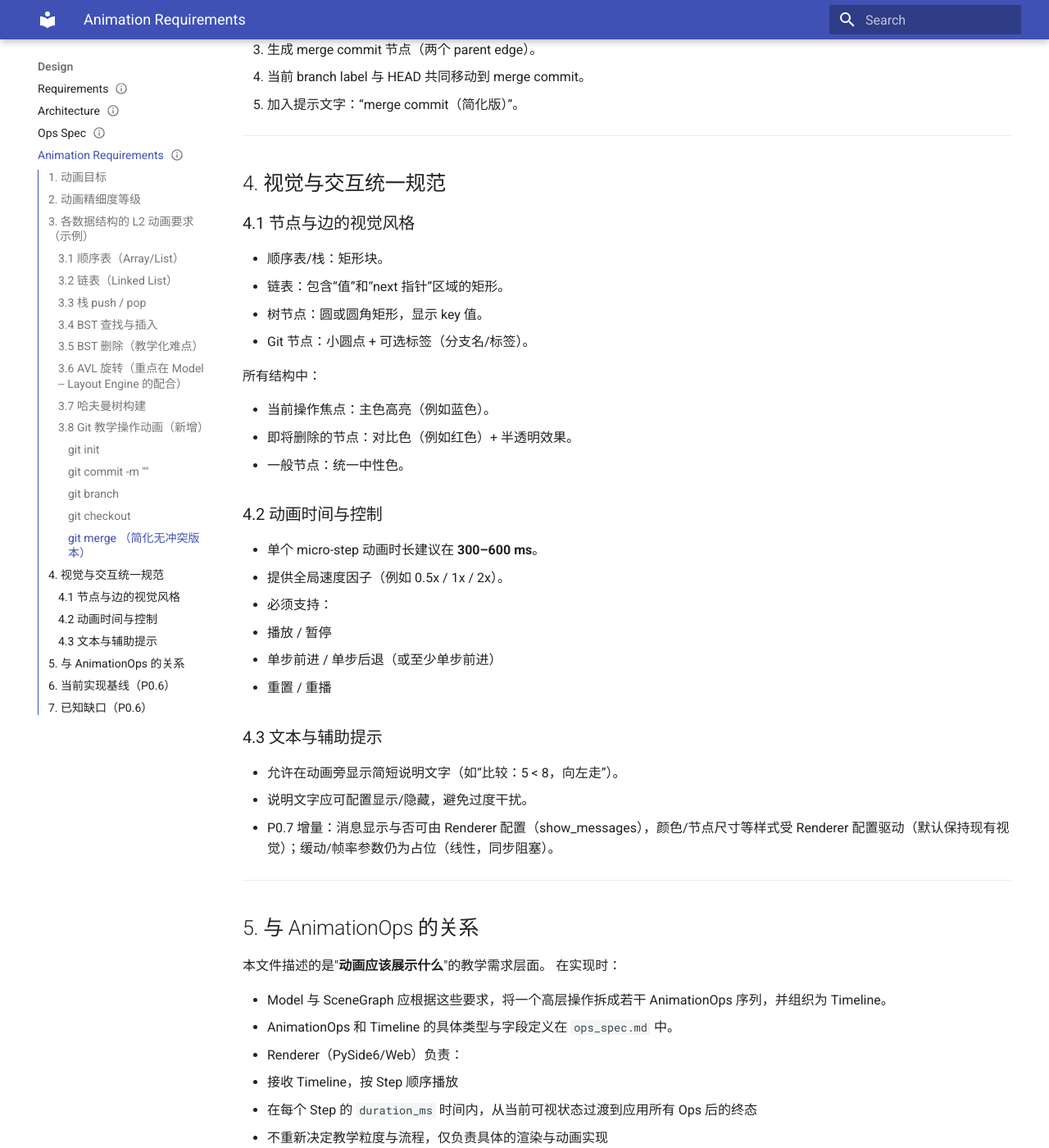
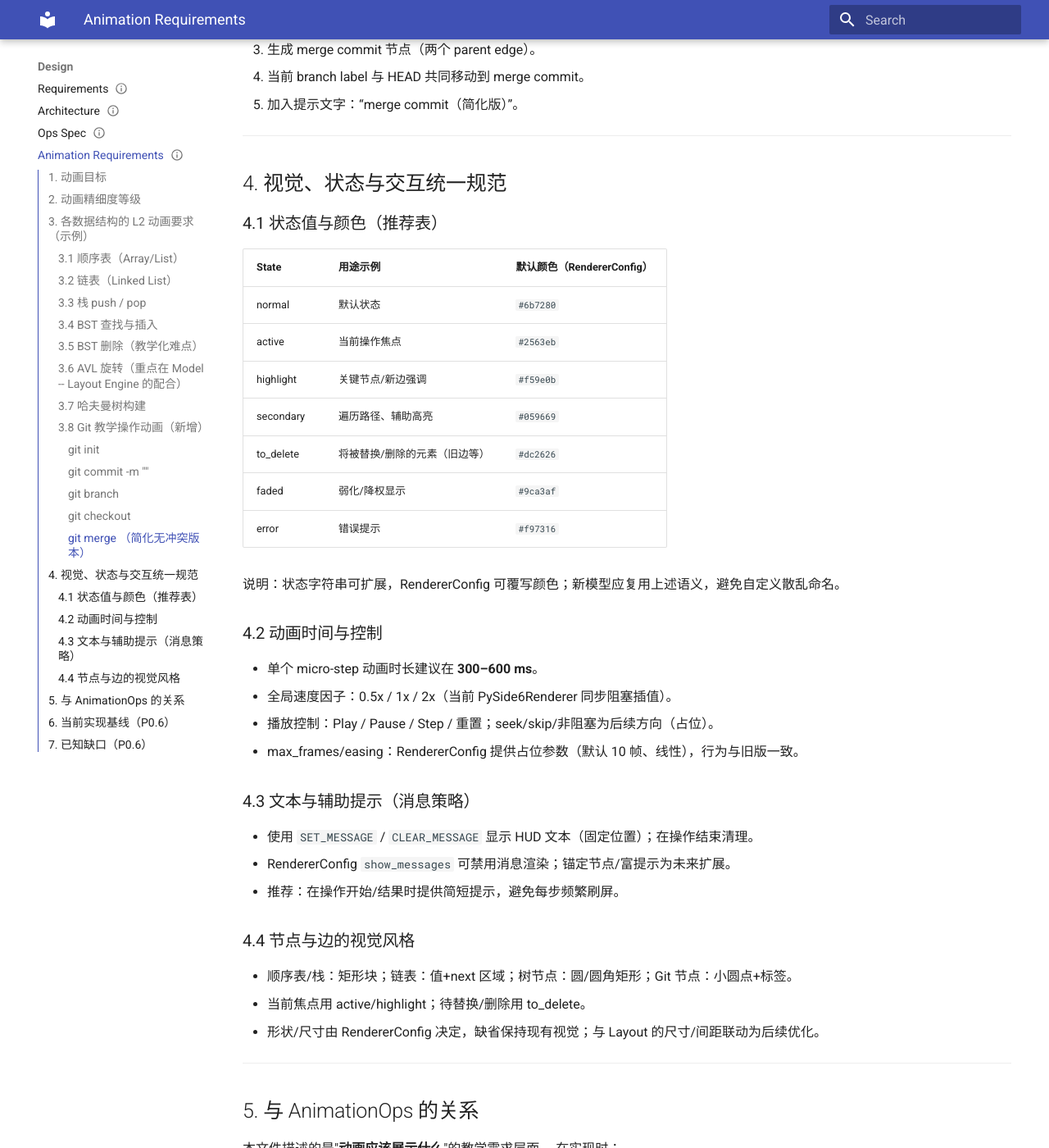
Before and after one commit to elecdot/ds-vis, an MkDocs documentation site: the page built from docs/design/animation.md, in a window 1280 px wide and 1400 px high, scrolled down 4498 px. Shown: the whole window at 82% size. Built offline with MkDocs 1.6.1 and Material for MkDocs 9.7.7, drawn with Linux system fonts in a browser that asks for light colours.

Commit message:
docs: sync documentation for Milestone 3
- Update animation.md to v0.7
  - Add state and color tables
  - Document messaging strategy
  - Add config placeholders
  - Keep current behavior and mark future items

- Update model.md to v0.4
  - Add new model development guide template
  - Cover states, messages, micro-steps, IDs
  - Include testing recommendations
  - Keep ListModel notes
  - Update version and front matter

- Sync index.md registry
  - Align animation and model versions

```diff
--- a/docs/design/animation.md
+++ b/docs/design/animation.md
@@ -161,35 +161,40 @@ L3 作为扩展方向，不纳入当前课程设计必做范围。
 
 ---
 
-## 4. 视觉与交互统一规范
+## 4. 视觉、状态与交互统一规范
 
-### 4.1 节点与边的视觉风格
+### 4.1 状态值与颜色（推荐表）
 
-- 顺序表/栈：矩形块。
-- 链表：包含“值”和“next 指针”区域的矩形。
-- 树节点：圆或圆角矩形，显示 key 值。
-- Git 节点：小圆点 + 可选标签（分支名/标签）。
+| State       | 用途示例                          | 默认颜色（RendererConfig） |
+| ----------- | --------------------------------- | ------------------------- |
+| normal      | 默认状态                          | `#6b7280`                 |
+| active      | 当前操作焦点                      | `#2563eb`                 |
+| highlight   | 关键节点/新边强调                 | `#f59e0b`                 |
+| secondary   | 遍历路径、辅助高亮                | `#059669`                 |
+| to_delete   | 将被替换/删除的元素（旧边等）    | `#dc2626`                 |
+| faded       | 弱化/降权显示                     | `#9ca3af`                 |
+| error       | 错误提示                          | `#f97316`                 |
 
-所有结构中：
-
-- 当前操作焦点：主色高亮（例如蓝色）。
-- 即将删除的节点：对比色（例如红色）+ 半透明效果。
-- 一般节点：统一中性色。
+说明：状态字符串可扩展，RendererConfig 可覆写颜色；新模型应复用上述语义，避免自定义散乱命名。
 
 ### 4.2 动画时间与控制
 
 - 单个 micro-step 动画时长建议在 **300–600 ms**。
-- 提供全局速度因子（例如 0.5x / 1x / 2x）。
-- 必须支持：
-  - 播放 / 暂停
-  - 单步前进 / 单步后退（或至少单步前进）
-  - 重置 / 重播
+- 全局速度因子：0.5x / 1x / 2x（当前 PySide6Renderer 同步阻塞插值）。
+- 播放控制：Play / Pause / Step / 重置；seek/skip/非阻塞为后续方向（占位）。
+- max_frames/easing：RendererConfig 提供占位参数（默认 10 帧、线性），行为与旧版一致。
 
-### 4.3 文本与辅助提示
+### 4.3 文本与辅助提示（消息策略）
 
-- 允许在动画旁显示简短说明文字（如“比较：5 < 8，向左走”）。
-- 说明文字应可配置显示/隐藏，避免过度干扰。
-- P0.7 增量：消息显示与否可由 Renderer 配置（show_messages），颜色/节点尺寸等样式受 Renderer 配置驱动（默认保持现有视觉）；缓动/帧率参数仍为占位（线性，同步阻塞）。
+- 使用 `SET_MESSAGE` / `CLEAR_MESSAGE` 显示 HUD 文本（固定位置）；在操作结束清理。
+- RendererConfig `show_messages` 可禁用消息渲染；锚定节点/富提示为未来扩展。
+- 推荐：在操作开始/结果时提供简短提示，避免每步频繁刷屏。
+
+### 4.4 节点与边的视觉风格
+
+- 顺序表/栈：矩形块；链表：值+next 区域；树节点：圆/圆角矩形；Git 节点：小圆点+标签。
+- 当前焦点用 active/highlight；待替换/删除用 to_delete。
+- 形状/尺寸由 RendererConfig 决定，缺省保持现有视觉；与 Layout 的尺寸/间距联动为后续优化。
 
 ---
 
```
Also changed, not shown: other parts of docs/design/animation.md (+1 -1 lines), docs/design/model.md (+9 -1 lines), docs/index.md (+1 -1 lines).
